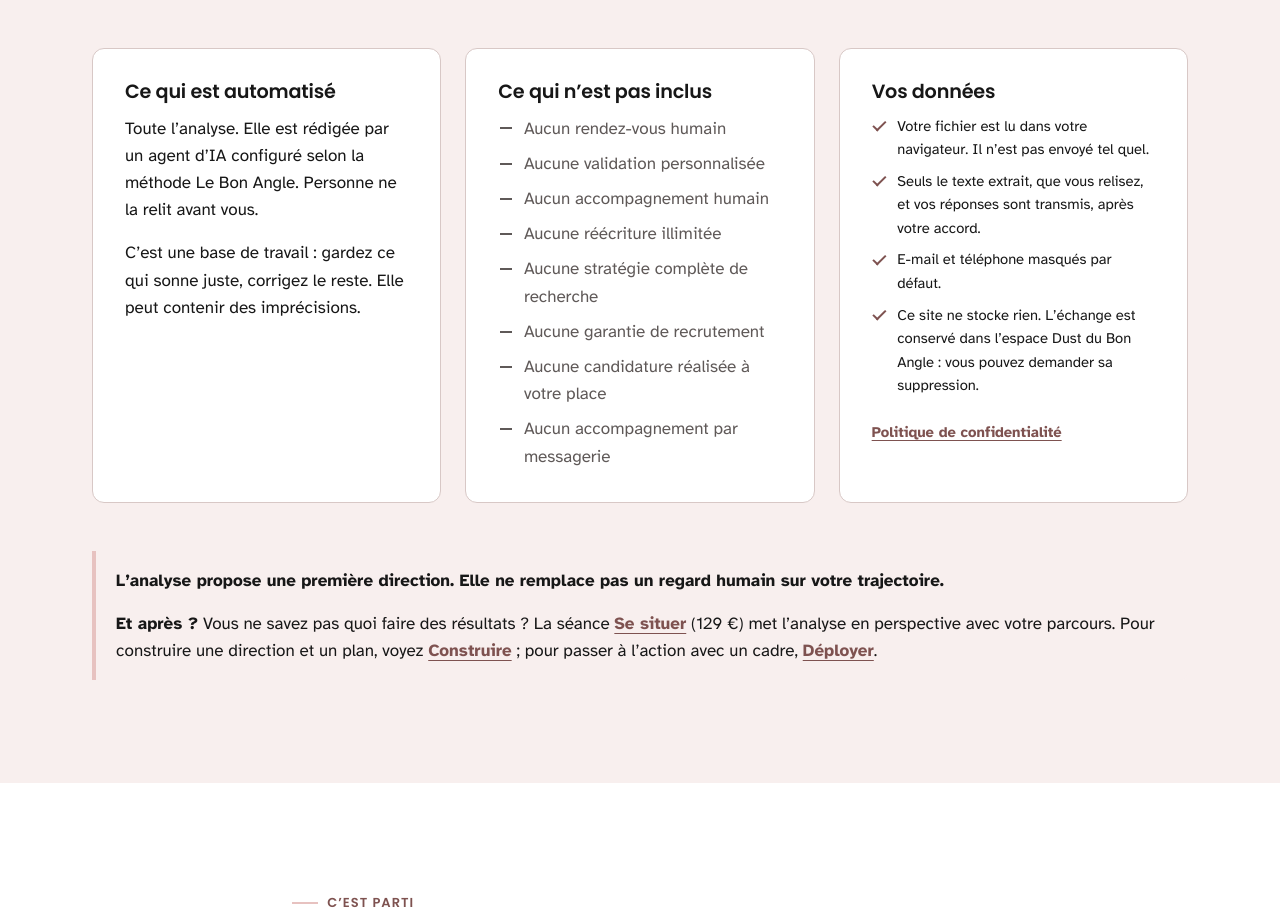
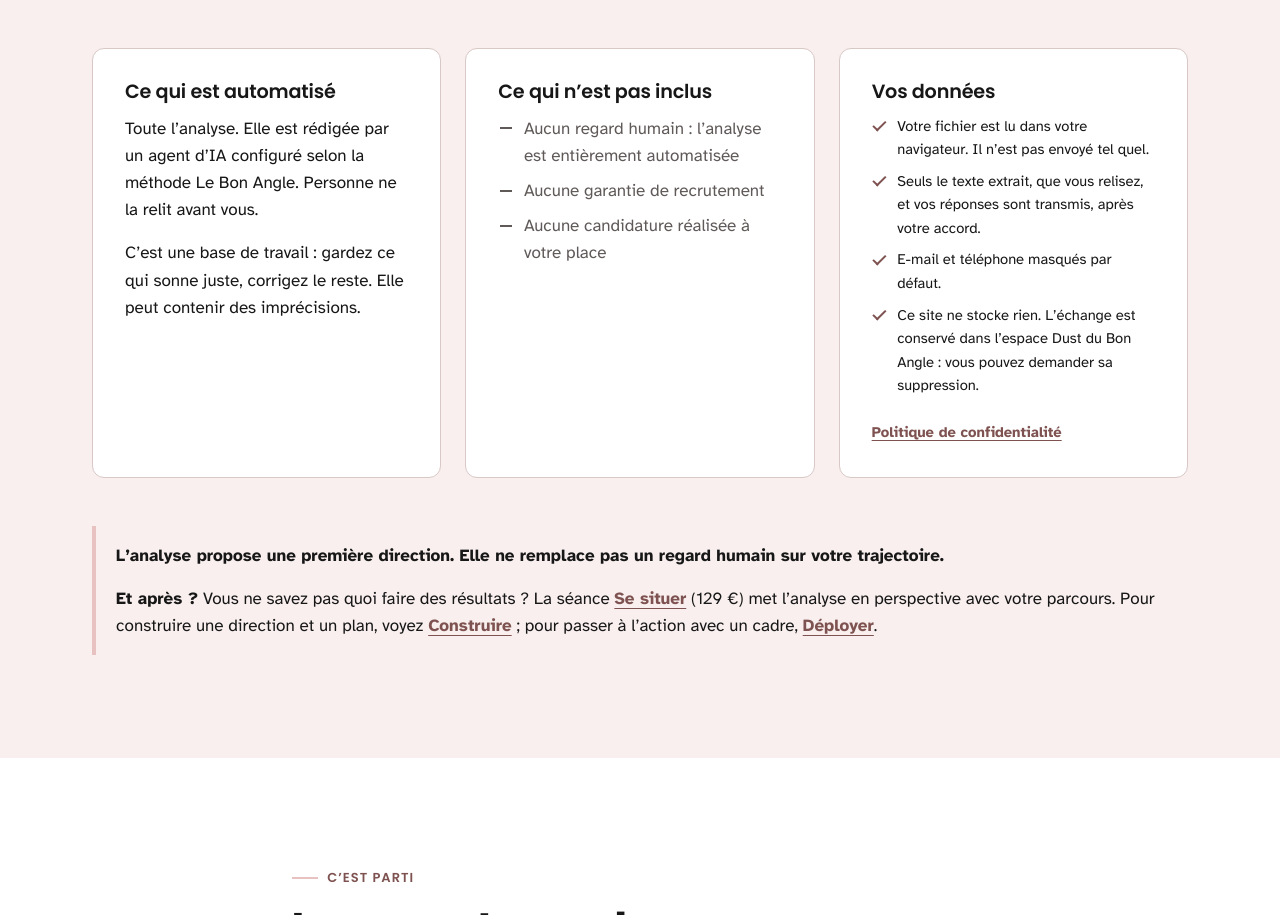
Before and after one commit to AlmosniShirley/le-bon-angle, a plain HTML site: page atelier.html in a window 1280 px wide. Shown: the part 1976-2891 px from the top of the page. Drawn offline with Linux system fonts and the light colour scheme.

Commit message:
Analyse : liste « Ce qui n'est pas inclus » réduite à trois points
Co-Authored-By: Claude Opus 5.5 <noreply@anthropic.com>

```diff
--- a/atelier.html
+++ b/atelier.html
@@ -137,14 +137,9 @@
           <div class="card">
             <h3>Ce qui n’est pas inclus</h3>
             <ul class="minuslist">
-              <li>Aucun rendez-vous humain</li>
-              <li>Aucune validation personnalisée</li>
-              <li>Aucun accompagnement humain</li>
-              <li>Aucune réécriture illimitée</li>
-              <li>Aucune stratégie complète de recherche</li>
+              <li>Aucun regard humain&nbsp;: l’analyse est entièrement automatisée</li>
               <li>Aucune garantie de recrutement</li>
               <li>Aucune candidature réalisée à votre place</li>
-              <li>Aucun accompagnement par messagerie</li>
             </ul>
           </div>
           <div class="card" id="confidentialite-analyse">
```
